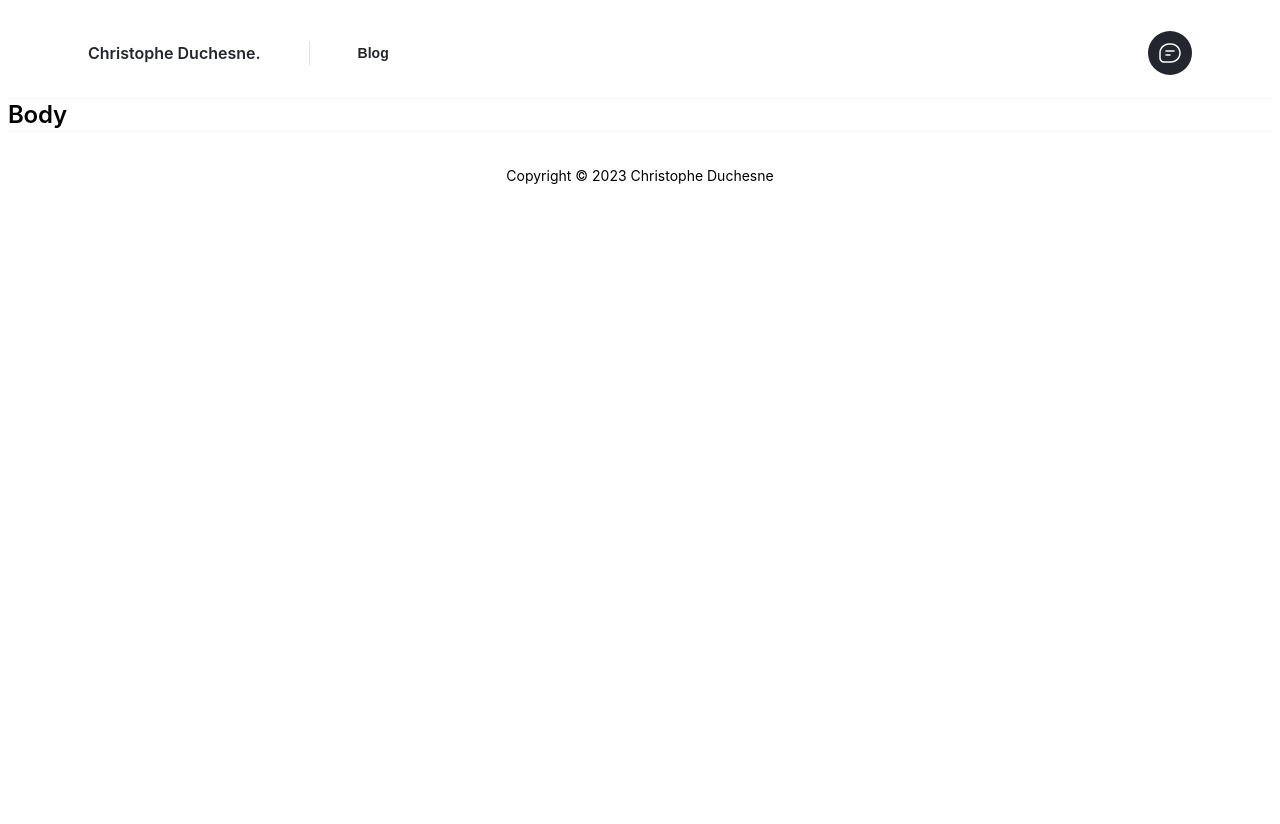
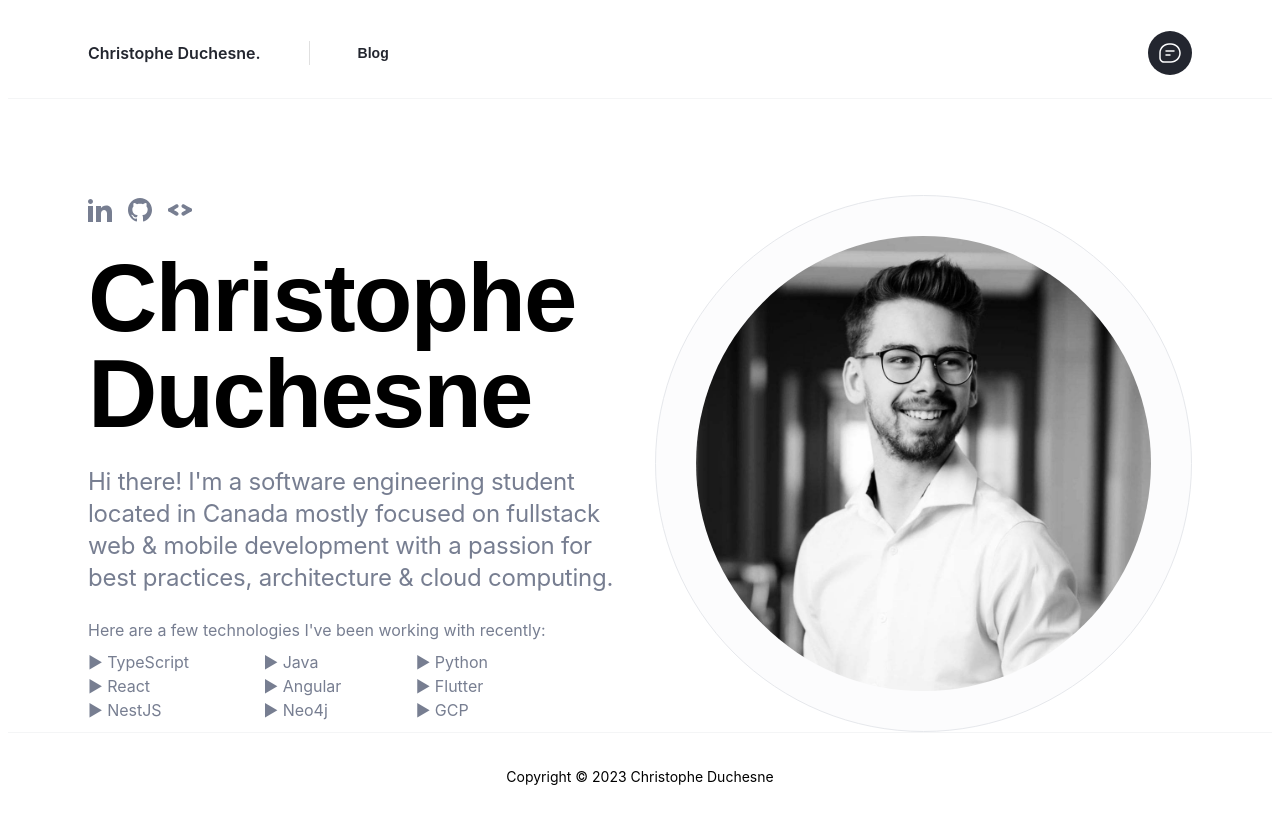
Before and after one commit to cduchesne1/cduchesne1.github.io, a Next.js app: page / in a window 1280 px wide. Shown: the top 824 px of the page. Before the commit the page ends 800 px from the top, so only its background shows below. Built offline with nearby package versions, Linux system fonts and the light colour scheme.

Commit message:
feat: hero section

```diff
--- /dev/null
+++ b/src/components/Hero.tsx
@@ -0,0 +1,231 @@
+import {
+  Link, List, styled, Typography,
+} from '@mui/material';
+import Image from 'next/image';
+import React from 'react';
+import avatar from '../../public/avatar.jpg';
+
+const HeroSection = styled('div')`
+  padding-top: 96px;
+  @media (max-width: 768px) {
+    padding-bottom: 0;
+  } ;
+`;
+
+const HeroContainer = styled('div')`
+  display: grid;
+  padding: 0 80px;
+  margin: 0 auto;
+  max-width: 1280px;
+  width: 100%;
+  box-sizing: border-box;
+  grid-template-columns: repeat(2, auto);
+  align-items: center;
+  grid-gap: 32px;
+  transition: all 0.3s cubic-bezier(0.175, 0.885, 0.32, 1.275);
+  @media (max-width: 768px) {
+    grid-template-columns: repeat(1, auto);
+    padding: 0 40px;
+  }
+  @media (max-width: 474px) {
+    padding: 0 32px;
+  } ;
+`;
+
+const Socials = styled('div')`
+  display: grid;
+  grid-template-columns: repeat(3, auto);
+  grid-gap: 16px;
+  align-items: flex-start;
+  justify-content: flex-start;
+  margin-bottom: 24px;
+`;
+
+const ContentWrapper = styled('div')`
+  max-width: 600px;
+`;
+
+const SocialLink = styled(Link)`
+  cursor: pointer;
+  transition: all 0.3s cubic-bezier(0.175, 0.885, 0.32, 1.275);
+  &:hover {
+    transform: translateY(-4px);
+  }
+`;
+
+const HeroTitle = styled(Typography)`
+  font-family: "Outfit", sans-serif;
+  font-weight: bold;
+  font-size: 6rem;
+  letter-spacing: -0.02em;
+  line-height: 6rem;
+  margin-top: 0;
+  margin-bottom: 24px;
+  animation: fade 2s cubic-bezier(0.175, 0.885, 0.32, 1.275);
+  @media (max-width: 474px) {
+    font-size: 48px;
+    line-height: 56px;
+  } ;
+`;
+
+const HeroSubtitle = styled(Typography)(({ theme }) => ({
+  color: theme.palette.secondary.main,
+  '@media (max-width: 474px)': {
+    fontSize: '16px',
+    lineHeight: '24px',
+  },
+}));
+
+const Technologies = styled('div')`
+  display: flex;
+  max-width: 400px;
+  justify-content: space-between;
+  flex-wrap: wrap;
+`;
+
+const AvatarBackground = styled('div')`
+  width: 455px;
+  height: 455px;
+  background-color: #fcfcfd;
+  border-radius: 50%;
+  padding: 40px;
+  border: 1px solid #e6e8ec;
+  position: relative;
+  display: flex;
+  align-items: center;
+  justify-content: center;
+  @media (max-width: 768px) {
+    margin-top: 24px;
+    margin-bottom: 32px;
+    width: 100%;
+    height: 350px;
+    border-radius: 9999px;
+    padding: 32px;
+    box-sizing: border-box;
+  }
+`;
+
+const Avatar = styled(Image)`
+  border-radius: 50%;
+  width: 100%;
+  height: 100%;
+  object-fit: cover;
+  animation: fadeUp 1s cubic-bezier(0.175, 0.885, 0.32, 1.275);
+  @media (max-width: 768px) {
+    border-radius: 9999px;
+  }
+`;
+
+export default function Hero() {
+  return (
+    <HeroSection>
+      <HeroContainer>
+        <ContentWrapper>
+          <Socials>
+            <SocialLink
+              href="https://www.linkedin.com/in/cduchesne-1/"
+              underline="none"
+              target="_blank"
+              rel="noreferrer"
+            >
+              <svg
+                xmlns="http://www.w3.org/2000/svg"
+                width="24"
+                height="24"
+                viewBox="0 0 24 24"
+              >
+                <path
+                  d="M4.98 3.5c0 1.381-1.11 2.5-2.48 2.5s-2.48-1.119-2.48-2.5c0-1.38 1.11-2.5 2.48-2.5s2.48 1.12 2.48 2.5zm.02 4.5h-5v16h5v-16zm7.982 0h-4.968v16h4.969v-8.399c0-4.67 6.029-5.052 6.029 0v8.399h4.988v-10.131c0-7.88-8.922-7.593-11.018-3.714v-2.155z"
+                  fill="#777E91"
+                />
+              </svg>
+            </SocialLink>
+            <SocialLink
+              href="https://github.com/cduchesne1"
+              underline="none"
+              target="_blank"
+              rel="noreferrer"
+            >
+              <svg
+                xmlns="http://www.w3.org/2000/svg"
+                width="24"
+                height="24"
+                viewBox="0 0 24 24"
+              >
+                <path
+                  d="M12 0c-6.626 0-12 5.373-12 12 0 5.302 3.438 9.8 8.207 11.387.599.111.793-.261.793-.577v-2.234c-3.338.726-4.033-1.416-4.033-1.416-.546-1.387-1.333-1.756-1.333-1.756-1.089-.745.083-.729.083-.729 1.205.084 1.839 1.237 1.839 1.237 1.07 1.834 2.807 1.304 3.492.997.107-.775.418-1.305.762-1.604-2.665-.305-5.467-1.334-5.467-5.931 0-1.311.469-2.381 1.236-3.221-.124-.303-.535-1.524.117-3.176 0 0 1.008-.322 3.301 1.23.957-.266 1.983-.399 3.003-.404 1.02.005 2.047.138 3.006.404 2.291-1.552 3.297-1.23 3.297-1.23.653 1.653.242 2.874.118 3.176.77.84 1.235 1.911 1.235 3.221 0 4.609-2.807 5.624-5.479 5.921.43.372.823 1.102.823 2.222v3.293c0 .319.192.694.801.576 4.765-1.589 8.199-6.086 8.199-11.386 0-6.627-5.373-12-12-12z"
+                  fill="#777E91"
+                />
+              </svg>
+            </SocialLink>
+            <SocialLink
+              href="https://g.dev/cduchesne"
+              underline="none"
+              target="_blank"
+              rel="noreferrer"
+            >
+              <svg
+                width="24"
+                height="24"
+                viewBox="0 -65.5 256 256"
+                version="1.1"
+                xmlns="http://www.w3.org/2000/svg"
+                xmlnsXlink="http://www.w3.org/1999/xlink"
+                preserveAspectRatio="xMidYMid"
+              >
+                <g>
+                  <path
+                    d="M184.31481,67.7044587 C197.78381,59.9684587 211.21681,52.1694587 224.73181,44.5134587 C237.55981,37.2454587 252.65281,43.9484587 255.56081,58.0924587 C257.24381,66.2744587 253.59081,75.1134587 246.20381,79.4184587 C221.98581,93.5314587 197.73281,107.588459 173.35881,121.430459 C165.81481,125.714459 158.04381,124.926459 151.16881,119.676459 C144.18481,114.346459 141.98381,106.994459 143.62181,98.4374587 C145.49181,91.9234587 149.77181,87.5684587 155.60881,84.3104587 C165.25981,78.9244587 174.75381,73.2544587 184.31481,67.7044587"
+                    fill="#777E91"
+                  />
+                  <path
+                    d="M194.20341,62.0789587 C180.76841,54.2829587 167.29941,46.5479587 153.91141,38.6729587 C141.20241,31.1969587 139.46241,14.7749587 150.25641,5.18295871 C156.50041,-0.364041286 165.98141,-1.62104129 173.40341,2.62395871 C197.73541,16.5409587 222.03541,30.5169587 246.20941,44.7039587 C253.69141,49.0949587 256.89341,56.2199587 255.78641,64.7989587 C254.66141,73.5109587 249.39541,79.0929587 241.16641,81.9539587 C234.58941,83.5919587 228.67841,82.0619587 222.93841,78.6359587 C213.44741,72.9709587 203.79041,67.5829587 194.20341,62.0789587"
+                    fill="#777E91"
+                  />
+                  <path
+                    d="M71.7518102,56.5628587 C63.1308102,61.4608587 54.5048102,66.3498587 45.8928102,71.2628587 C40.8548102,74.1368587 35.8728102,77.1088587 30.8088102,79.9348587 C20.6058102,85.6298587 8.48381017,82.2918587 2.69881017,72.2608587 C-2.82218983,62.6888587 0.35081017,50.2788587 10.1768102,44.5428587 C34.2018102,30.5198587 58.2888102,16.5988587 82.4628102,2.83385871 C89.8768102,-1.38814129 97.5688102,-0.857141286 104.42481,4.18985871 C111.66081,9.51685871 114.02981,17.0128587 112.40481,25.8008587 C111.39681,27.9268587 110.79481,30.4198587 109.28581,32.0948587 C106.83081,34.8198587 104.04081,37.4288587 100.93481,39.3448587 C91.3228102,45.2718587 81.4958102,50.8498587 71.7518102,56.5628587"
+                    fill="#777E91"
+                  />
+                  <path
+                    d="M61.8670102,62.0569587 C70.4200102,67.0729587 78.9670102,72.0999587 87.5280102,77.1019587 C92.5350102,80.0279587 97.6000102,82.8569587 102.57901,85.8279587 C112.61301,91.8179587 115.78401,103.983959 109.98901,114.008959 C104.45901,123.576959 92.1260102,127.034959 82.2450102,121.391959 C58.0880102,107.596959 33.9890102,93.6989587 9.98101017,79.6459587 C2.61801017,75.3359587 -0.76798983,68.4089587 0.17501017,59.9479587 C1.17001017,51.0169587 6.47701017,45.2179587 14.9000102,42.2309587 C17.2450102,42.0419587 19.7050102,41.3159587 21.9110102,41.7859587 C25.4980102,42.5499587 29.1530102,43.6609587 32.3650102,45.3929587 C42.3040102,50.7529587 52.0480102,56.4749587 61.8670102,62.0569587"
+                    fill="#777E91"
+                  />
+                </g>
+              </svg>
+            </SocialLink>
+          </Socials>
+          <HeroTitle>Christophe Duchesne</HeroTitle>
+          <HeroSubtitle variant="body1">
+            Hi there! I&apos;m a software engineering student located in Canada
+            mostly focused on fullstack web & mobile development with a passion
+            for best practices, architecture & cloud computing.
+          </HeroSubtitle>
+          <HeroSubtitle variant="body2">
+            <br />
+            Here are a few technologies I&apos;ve been working with recently:
+          </HeroSubtitle>
+          <Technologies>
+            <List>
+              <HeroSubtitle variant="body2">▶ TypeScript</HeroSubtitle>
+              <HeroSubtitle variant="body2">▶ React</HeroSubtitle>
+              <HeroSubtitle variant="body2">▶ NestJS</HeroSubtitle>
+            </List>
+            <List>
+              <HeroSubtitle variant="body2">▶ Java</HeroSubtitle>
+              <HeroSubtitle variant="body2">▶ Angular</HeroSubtitle>
+              <HeroSubtitle variant="body2">▶ Neo4j</HeroSubtitle>
+            </List>
+            <List>
+              <HeroSubtitle variant="body2">▶ Python</HeroSubtitle>
+              <HeroSubtitle variant="body2">▶ Flutter</HeroSubtitle>
+              <HeroSubtitle variant="body2">▶ GCP</HeroSubtitle>
+            </List>
+          </Technologies>
+        </ContentWrapper>
+        <AvatarBackground>
+          <Avatar src={avatar} alt="Headshot" />
+        </AvatarBackground>
+      </HeroContainer>
+    </HeroSection>
+  );
+}
--- a/src/pages/index.tsx
+++ b/src/pages/index.tsx
@@ -1,11 +1,7 @@
 import React from 'react';
 import Head from 'next/head';
-import { styled, Typography } from '@mui/material';
 import Layout from '../layout/Layout';
-
-const Body = styled(Typography)`
-  width: 100%;
-`;
+import Hero from '../components/Hero';
 
 export default function Home() {
   return (
@@ -37,7 +33,7 @@ export default function Home() {
       </Head>
       <main>
         <Layout>
-          <Body variant="body1">Body</Body>
+          <Hero />
         </Layout>
       </main>
     </>
--- a/src/theme/typography.ts
+++ b/src/theme/typography.ts
@@ -28,7 +28,7 @@ const typography = {
   },
   body1: {
     fontFamily: ['Inter', 'sans-serif'].join(','),
-    fontWeight: 600,
+    fontWeight: 400,
     fontSize: '1.5rem',
     lineHeight: '2rem',
     letterSpacing: '-0.01em',
```
Also changed, not shown: public/avatar.jpg (added).
